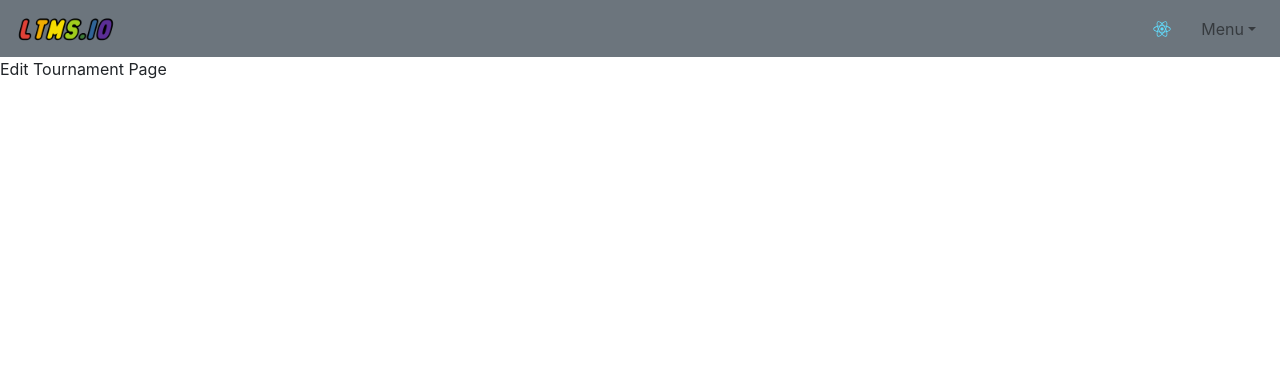
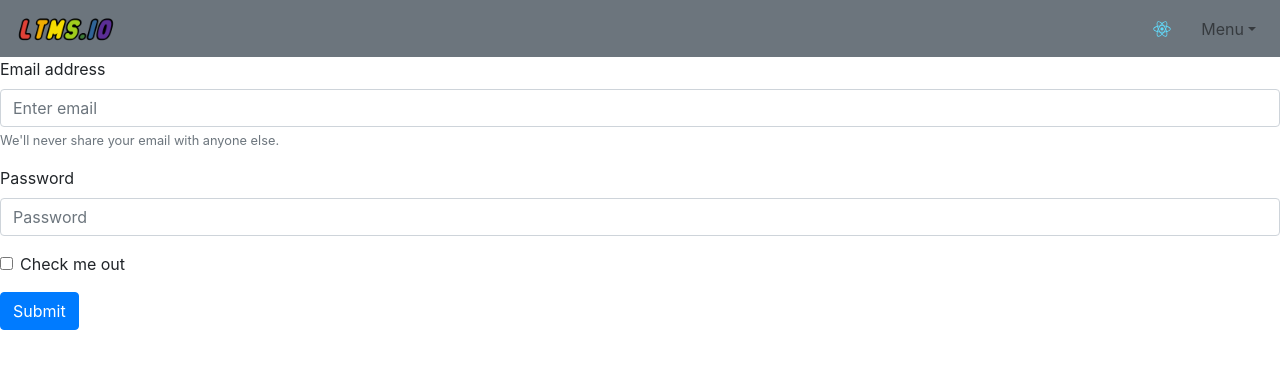
Before and after one commit to ltms-io/ltms-io, a React (Create React App) app in the folder frontend/ltms-io/: page /EditTournament in a window 1280 px wide. Shown: the top 368 px of the page. Built offline with nearby package versions, Linux system fonts and the light colour scheme; no server answers; what auth0-js would draw is missing.

Commit message:
Edit Tournament Form

```diff
--- a/frontend/ltms-io/src/components/EditTournament.js
+++ b/frontend/ltms-io/src/components/EditTournament.js
@@ -1,7 +1,32 @@
 import React, { Component } from "react";
+import { connect } from "react-redux";
+import { Form, Button, Col, Row } from "react-bootstrap";
 
 export default class EditTournament extends Component {
   render() {
-    return <div>Edit Tournament Page</div>;
+    return (
+      <div>
+        <Form>
+          <Form.Group controlId="formBasicEmail">
+            <Form.Label>Email address</Form.Label>
+            <Form.Control type="email" placeholder="Enter email" />
+            <Form.Text className="text-muted">
+              We'll never share your email with anyone else.
+            </Form.Text>
+          </Form.Group>
+
+          <Form.Group controlId="formBasicPassword">
+            <Form.Label>Password</Form.Label>
+            <Form.Control type="password" placeholder="Password" />
+          </Form.Group>
+          <Form.Group controlId="formBasicCheckbox">
+            <Form.Check type="checkbox" label="Check me out" />
+          </Form.Group>
+          <Button variant="primary" type="submit">
+            Submit
+          </Button>
+        </Form>
+      </div>
+    );
   }
 }
```
